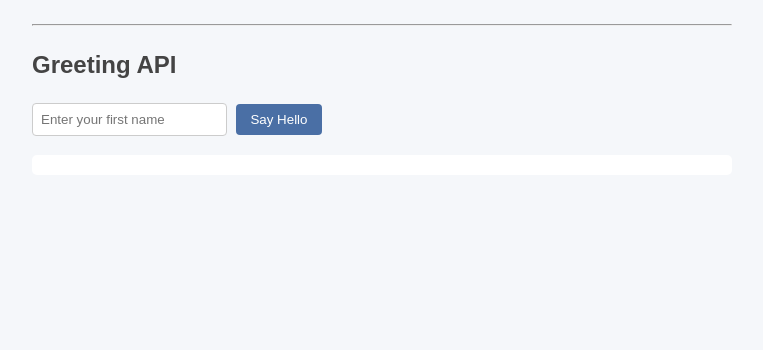
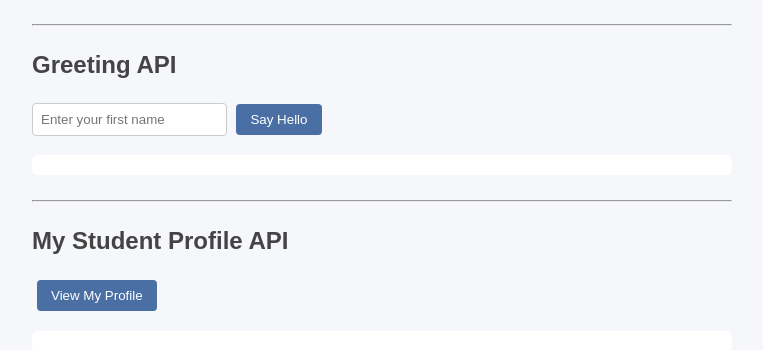
Before and after one commit to pacardoapriljoy-design/pacardoapriljoy, a Flask app: page / in a window 1280 px wide. Shown: the part 217-567 px from the top of the page, without its empty margins (258-1021 px from the left). Run offline with Flask 3, Linux system fonts and the light colour scheme.

Commit message:
Add custom student profile API

```diff
--- a/templates/index.html
+++ b/templates/index.html
@@ -42,7 +42,7 @@
             border-radius: 4px;
         }
 
-        #result, #greeting {
+        #result, #greeting, #profileResult {
             margin-top: 15px;
             padding: 10px;
             background-color: white;
@@ -59,6 +59,7 @@
 
     <h1>Student API Interface</h1>
 
+    <!-- STUDENT INFORMATION API -->
     <button onclick="loadStudent()">
         Load Student Information
     </button>
@@ -67,15 +68,30 @@
 
     <hr>
 
+    <!-- GREETING API -->
     <h2>Greeting API</h2>
 
-    <input type="text" id="nameInput" placeholder="Enter your first name">
+    <input type="text" id="nameInput"
+           placeholder="Enter your first name">
 
     <button onclick="sayHello()">Say Hello</button>
 
     <p id="greeting"></p>
 
+    <hr>
+
+    <!-- CUSTOM STUDENT PROFILE API -->
+    <h2>My Student Profile API</h2>
+
+    <button onclick="loadMyProfile()">
+        View My Profile
+    </button>
+
+    <div id="profileResult"></div>
+
     <script>
+
+        // STUDENT INFORMATION API
         function loadStudent() {
             fetch('/student')
                 .then(response => response.json())
@@ -93,6 +109,7 @@
                 });
         }
 
+        // GREETING API
         function sayHello() {
             const name = document.getElementById('nameInput').value;
 
@@ -107,6 +124,33 @@
                         'Unable to retrieve greeting.';
                 });
         }
+
+        // CUSTOM API: MY STUDENT PROFILE
+        function loadMyProfile() {
+            fetch('/my-profile')
+                .then(response => {
+                    if (!response.ok) {
+                        throw new Error('API request failed');
+                    }
+                    return response.json();
+                })
+                .then(data => {
+                    document.getElementById('profileResult').innerHTML =
+                        '<p><b>Student ID:</b> ' + data.student_id + '</p>' +
+                        '<p><b>Name:</b> ' + data.name + '</p>' +
+                        '<p><b>Program:</b> ' + data.program + '</p>' +
+                        '<p><b>Year:</b> ' + data.year + '</p>' +
+                        '<p><b>Section:</b> ' + data.section + '</p>' +
+                        '<p><b>Favorite Language:</b> ' + data.favorite_language + '</p>' +
+                        '<p><b>Hobby:</b> ' + data.hobby + '</p>' +
+                        '<p><b>Goal:</b> ' + data.goal + '</p>';
+                })
+                .catch(error => {
+                    document.getElementById('profileResult').innerText =
+                        'Unable to retrieve profile.';
+                });
+        }
+
     </script>
 
 </body>
```
